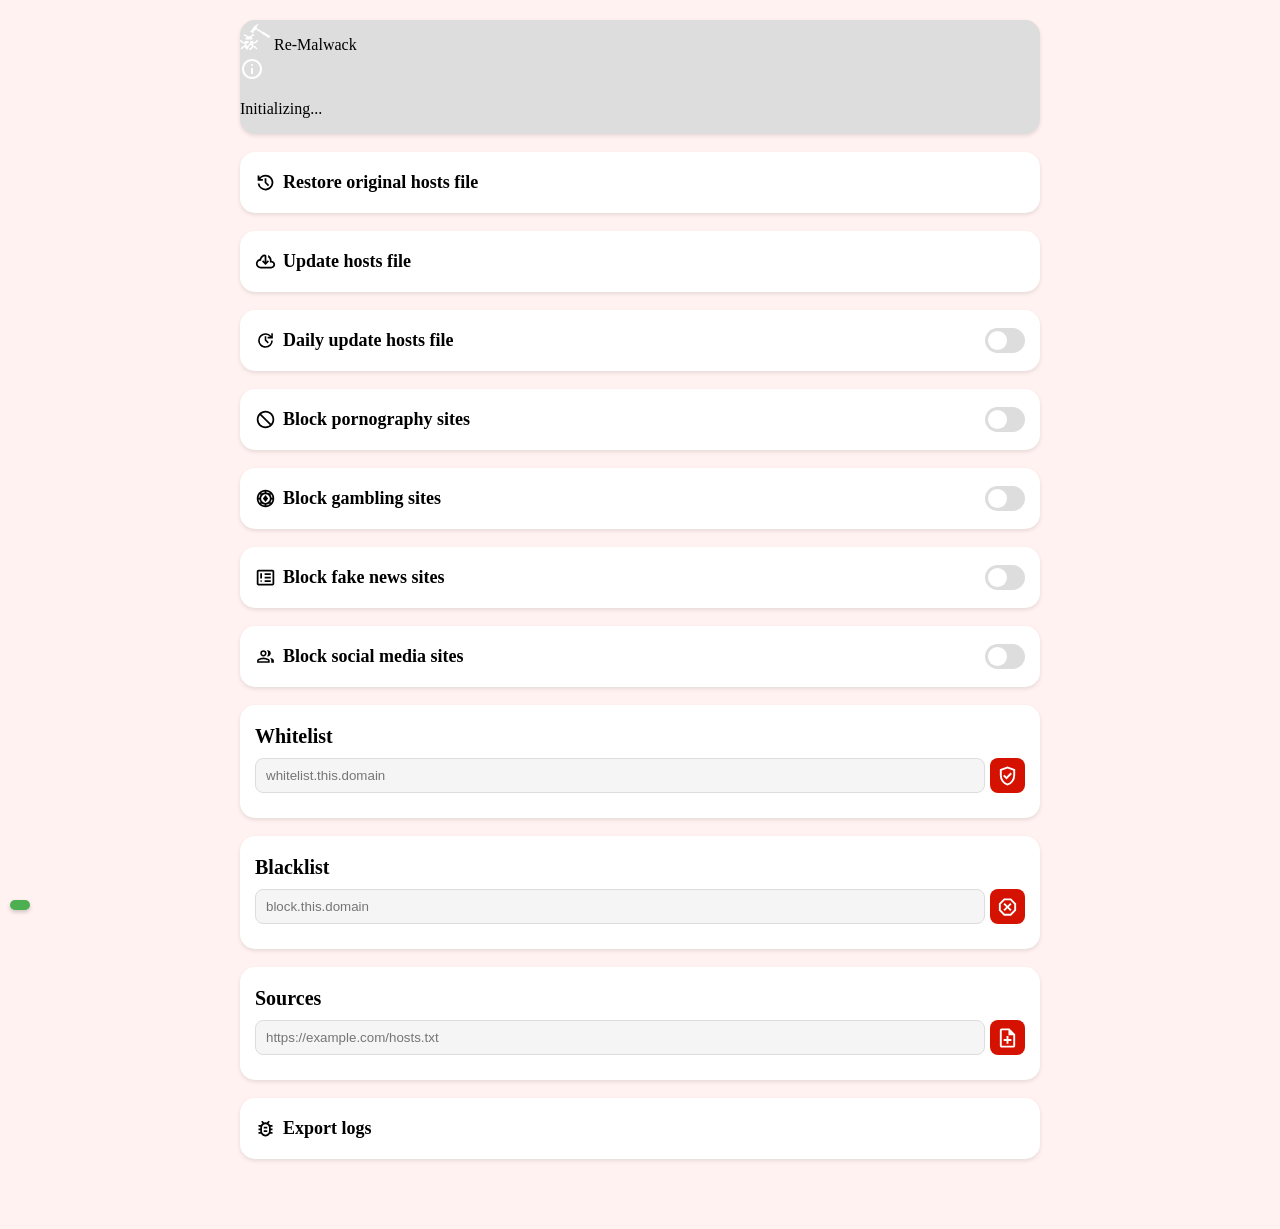
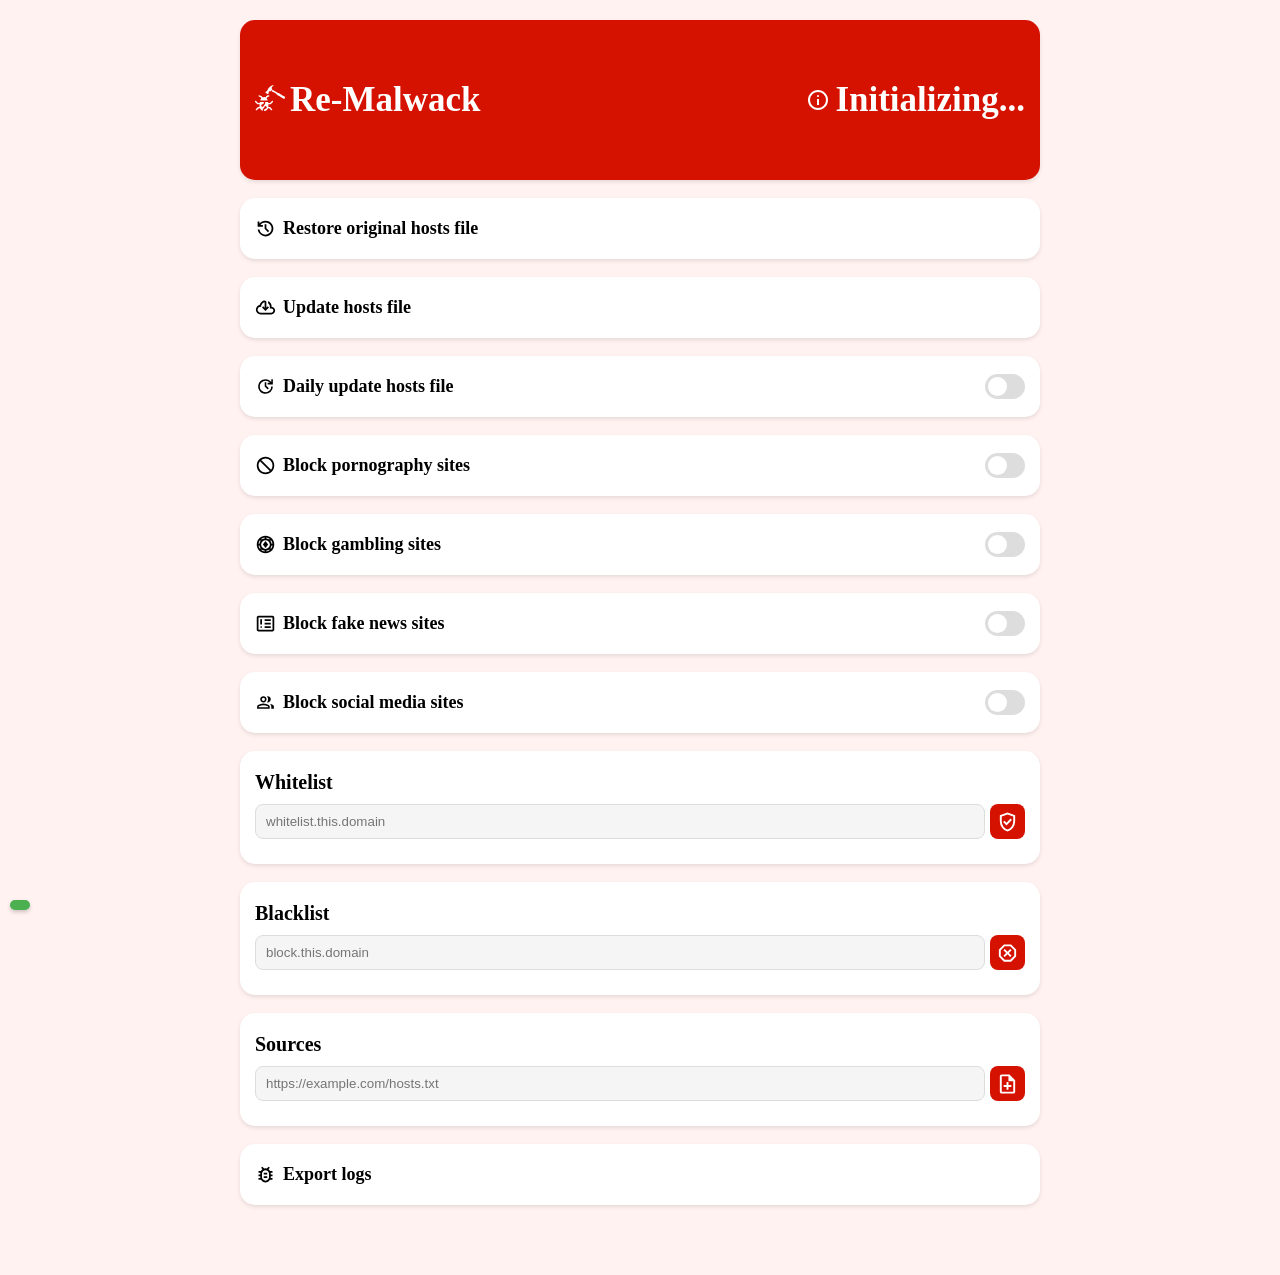

module_webui: add dashboard

--- a/module/webroot/styles.css
+++ b/module/webroot/styles.css
@@ -9,6 +9,7 @@
     --bg-secondary: #fff;
     --bg-overlay: #FFF2F1;
     --bg-input: #F5F5F5;
+    --bg-theme: #FFCFCF;
 
     /* Text colors */
     --text-primary: #000;
@@ -32,6 +33,7 @@
     --bg-secondary: #292929;
     --bg-overlay: #292929;
     --bg-input: #1b1b1b;
+    --bg-theme: #FFB3B3;
 
     /* Text colors */
     --text-primary: #fff;
@@ -68,35 +70,69 @@ body.input-focused {
 }
 
 .header {
-    color: var(--text-primary);
-    background-color: var(--border-color);
-    width: 90vw;
-    max-width: 800px;
-    border: none;
-    border-radius: 15px;
-    box-shadow: 0px 2px 4px rgba(0, 0, 0, 0.1);
-    box-sizing: border-box;
-    overflow: hidden;
-    user-select: none;
-}
-
-.header-inner {
     font-size: 35px;
     font-weight: bold;
     color: var(--btn-primary-text);
     background-color: var(--btn-primary);
+    width: 90vw;
+    max-width: 800px;
     display: flex;
     align-items: center;
     justify-content: flex-start;
     gap: 5px;
+    border: none;
     border-radius: 15px;
+    box-shadow: 0px 2px 4px rgba(0, 0, 0, 0.1);
+    box-sizing: border-box;
     padding: 25px 15px;
+    overflow: hidden;
+    user-select: none;
+
+    svg {
+        fill: var(--btn-primary-text);
+    }
 }
 
-.sub-header {
-    font-size: 14px;
-    font-weight: bold;
+.header-disabled {
+    display: none;
+    font-size: 16px;
     padding: 10px 15px;
+    background-color: var(--border-color);
+    color: var(--text-secondary);
+
+    svg {
+        fill: var(--text-secondary)
+    }
+}
+
+.dashboard {
+    display: grid;
+    grid-template-columns: repeat(3, 1fr);
+    width: 90vw;
+    max-width: 800px;
+    background-color: var(--bg-theme);
+    color: var(--btn-primary);
+    border-radius: 15px;
+    box-shadow: 0px 2px 4px rgba(0, 0, 0, 0.1);
+    box-sizing: border-box;
+    font-weight: bold;
+    text-align: center;
+    overflow: hidden;
+}
+
+.dashboard-item {
+    height: 100%;
+    display: flex;
+    flex-direction: column;
+    padding: 15px 5px;
+}
+
+.dashboard-item-title {
+    font-size: 14px;
+}
+
+.dashboard-item-content {
+    font-size: 20px;
 }
 
 .festival {
